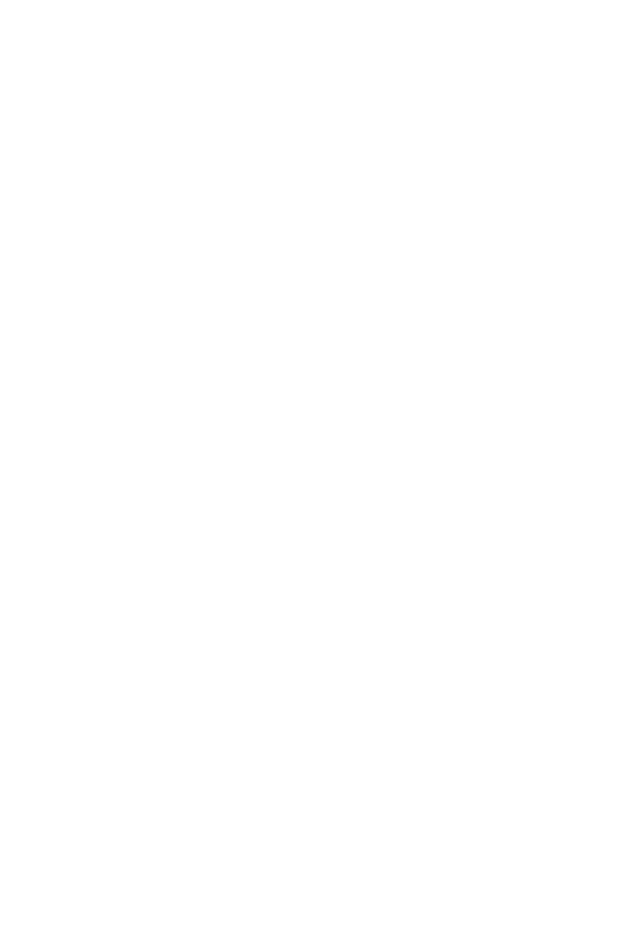
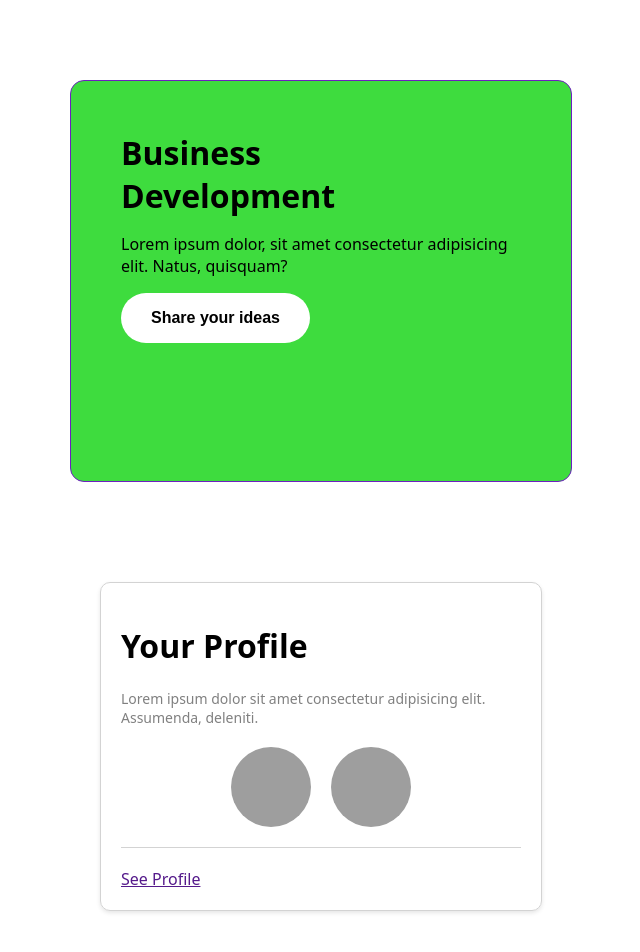
Before and after one commit to akhiltiwarietawah/css-mastery-bootcamp-by-codekaro, a plain HTML site: page Day1/Assigment/index.html in a window 1280 px wide. Shown: the whole page, without its empty margins (319-959 px from the left). Before the commit the page ends 800 px from the top, so only its background shows below. Drawn offline with Linux system fonts and the light colour scheme; grey boxes are pictures that could not be loaded.

Commit message:
assignment1 completed

```diff
--- a/Day1/Assigment/index.html
+++ b/Day1/Assigment/index.html
@@ -7,6 +7,27 @@
     <title>Document</title>
 </head>
 <body>
+    <div class="card1">
+        <h1 class="heading">Business</h1>
+        <h1 class="heading"> Development</h1>
+        <p>Lorem ipsum dolor, sit amet consectetur adipisicing elit. Natus, quisquam?</p>
+        <button class="btn">Share your ideas</button>
+    </div>
 
+
+    <div class="card2">
+
+        <h1>Your Profile</h1>
+        <p>Lorem ipsum dolor sit amet consectetur adipisicing elit. Assumenda, deleniti.</p>
+        <div class="profile-container">
+            <img class="profile-img" src="http://thewowstyle.com/wp-content/uploads/2015/01/nature-wallpaper-27.jpg" alt="">
+            <img class="profile-img" src="https://tse3.mm.bing.net/th?id=OIP.MCLzVoExgXPyNi_V5gb1AwHaE7&pid=Api&P=0&h=180" alt="">
+        </div>
+
+        <hr class="divider">
+
+        <a href="">See Profile</a>
+
+    </div>
 </body>
 </html>
--- a/Day1/Assigment/style.css
+++ b/Day1/Assigment/style.css
@@ -0,0 +1,82 @@
+
+body{
+    font-family: system-ui, -apple-system, BlinkMacSystemFont, 'Segoe UI', Roboto, Oxygen, Ubuntu, Cantarell, 'Open Sans', 'Helvetica Neue', sans-serif
+}
+
+
+.card1{
+    border: 1px solid rgb(109, 32, 192);
+    background-color: rgb(62, 220, 62);
+    width: 400px;
+    height: 300px;
+    padding: 50px;
+    margin: 80px auto;
+    border-radius: 14px;
+}
+
+.card1 h1{
+    padding: 0;
+    margin: 0;
+    text-emphasis: none;
+}
+
+.btn{
+    background-color: white;
+    font-weight: bold;
+    border: none;
+    padding: 16px 30px;
+    font-size: 16px;
+    border-radius: 40px;
+}
+
+
+
+
+
+
+.card2 {
+    width: 400px;
+    border: 1px solid lightgray;
+    border-radius: 10px;
+    padding: 20px;
+    margin: 100px auto;
+    box-shadow: 0 2px 4px rgba(0, 0, 0, 0.1);
+}
+
+.card2 h2 {
+    font-size: 18px;
+    font-weight: 500;
+    margin-bottom: 8px;
+}
+
+.card2 p {
+    font-size: 14px;
+    color: gray;
+    margin-bottom: 20px;
+}
+
+.profile-container {
+    display: flex;
+    justify-content: center;
+    gap: 20px;
+    margin-bottom: 20px;
+}
+
+.profile-img {
+    width: 80px;
+    height: 80px;
+    border-radius: 50%;
+}
+
+.divider {
+    border: none;
+    border-top: 1px solid lightgray;
+    margin: 0 0 20px 0;
+}
+
+.card a {
+    display: inline-block;
+    text-decoration: none;
+    color: #1a73e8;
+    font-weight: bold;
+}
```
